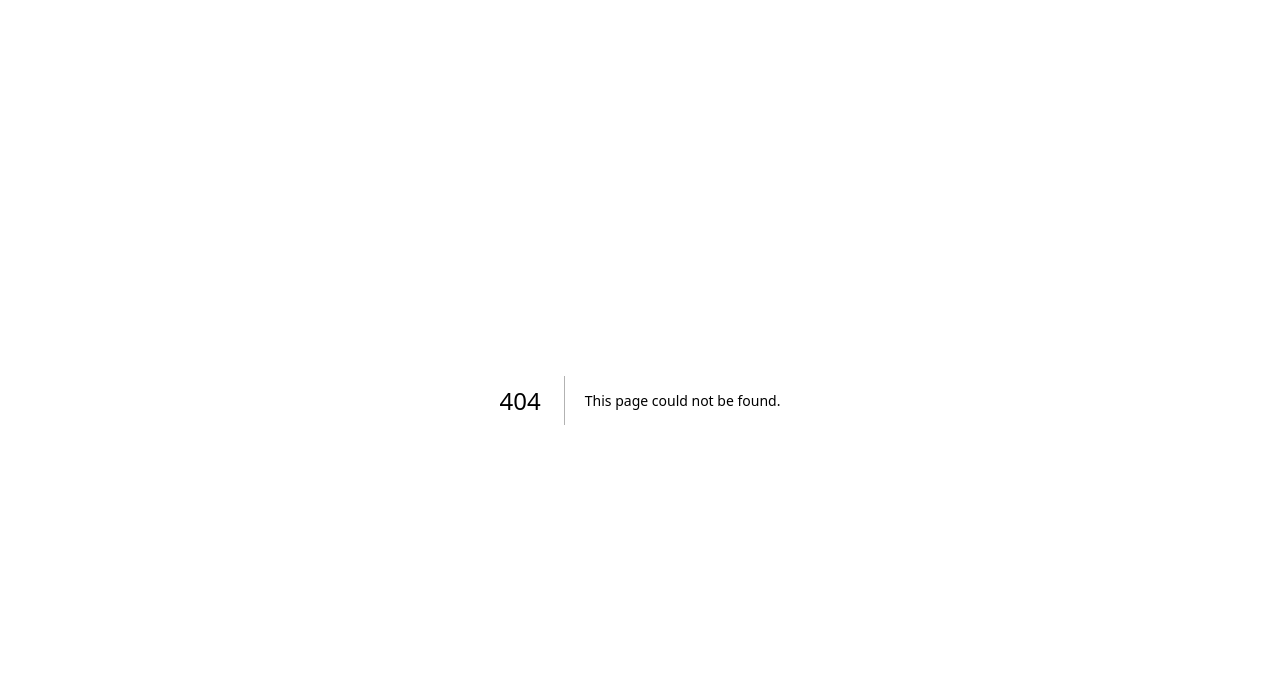
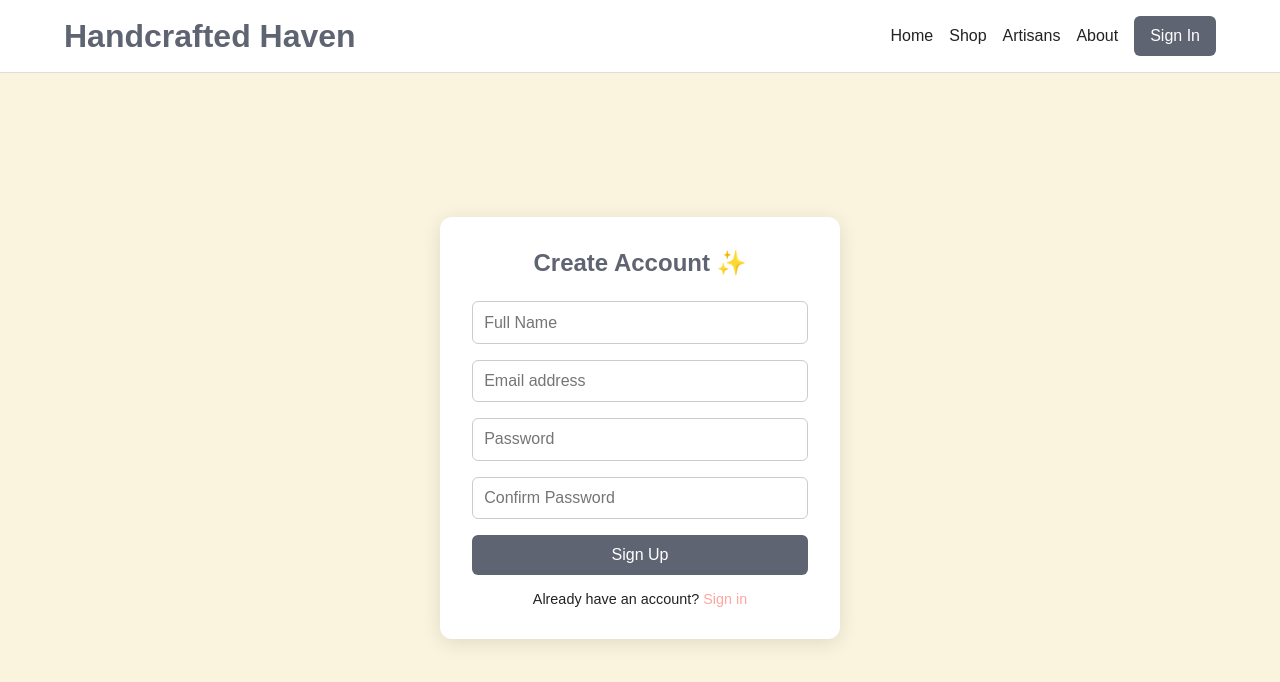
Before and after one commit to dennisalmendarez/handcrafted-haven, a Next.js app: page /signup in a window 1280 px wide. Before the commit this address had no page. Shown: the top 682 px of the page. Built offline with nearby package versions, Linux system fonts and the light colour scheme.

Commit message:
feat: implement authentication pages with sign in and sign up forms, and add Navbar component

```diff
--- a/src/app/globals.css
+++ b/src/app/globals.css
@@ -24,6 +24,98 @@ a {
   text-decoration: none;
 }
 
-button {
+button,
+input {
   font: inherit;
 }
+
+/* Layout */
+.site-container {
+  width: 90%;
+  max-width: 1200px;
+  margin: 0 auto;
+}
+
+/* Header / Navbar */
+.site-header {
+  background-color: white;
+  border-bottom: 1px solid #ddd;
+  padding: 1rem 0;
+}
+
+.site-header-inner {
+  display: flex;
+  justify-content: space-between;
+  align-items: center;
+  flex-wrap: wrap;
+  gap: 1rem;
+}
+
+.site-title {
+  color: var(--blue-slate);
+}
+
+.site-nav {
+  display: flex;
+  gap: 1rem;
+  flex-wrap: wrap;
+  align-items: center;
+}
+
+/* Shared button */
+.btn-primary {
+  background-color: var(--blue-slate);
+  color: white;
+  border: none;
+  padding: 0.7rem 1rem;
+  border-radius: 6px;
+  cursor: pointer;
+  display: inline-block;
+}
+
+/* Auth pages */
+.auth-section {
+  min-height: calc(100vh - 90px);
+  display: flex;
+  justify-content: center;
+  align-items: center;
+  padding: 2rem 1rem;
+}
+
+.auth-card {
+  background-color: white;
+  padding: 2rem;
+  border-radius: 12px;
+  width: 100%;
+  max-width: 400px;
+  box-shadow: 0 4px 20px rgba(0, 0, 0, 0.1);
+}
+
+.auth-title {
+  margin-bottom: 1.5rem;
+  text-align: center;
+  color: var(--blue-slate);
+}
+
+.auth-form {
+  display: flex;
+  flex-direction: column;
+  gap: 1rem;
+}
+
+.auth-input {
+  padding: 0.7rem;
+  border-radius: 6px;
+  border: 1px solid #ccc;
+  outline: none;
+}
+
+.auth-footer {
+  margin-top: 1rem;
+  text-align: center;
+  font-size: 0.9rem;
+}
+
+.auth-link {
+  color: var(--powder-blush);
+}
--- a/src/app/layout.tsx
+++ b/src/app/layout.tsx
@@ -1,9 +1,10 @@
-import "./globals.css";
-import type { Metadata } from "next";
+import './globals.css';
+import type { Metadata } from 'next';
+import Navbar from '@/components/Navbar';
 
 export const metadata: Metadata = {
-  title: "Handcrafted Haven",
-  description: "A marketplace for unique handcrafted goods.",
+  title: 'Handcrafted Haven',
+  description: 'A marketplace for unique handcrafted goods.',
 };
 
 export default function RootLayout({
@@ -13,7 +14,10 @@ export default function RootLayout({
 }>) {
   return (
     <html lang="en">
-      <body>{children}</body>
+      <body>
+        <Navbar />
+        <main>{children}</main>
+      </body>
     </html>
   );
 }
--- a/src/app/page.tsx
+++ b/src/app/page.tsx
@@ -1,4 +1,3 @@
-import Navbar from "@/components/Navbar";
 import Hero from "@/components/Hero";
 import ProductList from "@/components/ProductList";
 import AboutSection from "@/components/AboutSection";
@@ -6,7 +5,6 @@ import AboutSection from "@/components/AboutSection";
 export default function Home() {
   return (
     <main>
-      <Navbar />
       <Hero />
       <ProductList />
       <AboutSection />
--- /dev/null
+++ b/src/app/signin/page.tsx
@@ -0,0 +1,5 @@
+import SignInForm from '@/components/SignInForm';
+
+export default function SignInPage() {
+  return <SignInForm />;
+}
--- /dev/null
+++ b/src/app/signup/page.tsx
@@ -0,0 +1,52 @@
+import Link from 'next/link';
+
+export default function SignUpPage() {
+  return (
+    <section className="auth-section">
+      <div className="auth-card">
+        <h2 className="auth-title">Create Account ✨</h2>
+
+        <form className="auth-form">
+          <input
+            type="text"
+            placeholder="Full Name"
+            required
+            className="auth-input"
+          />
+
+          <input
+            type="email"
+            placeholder="Email address"
+            required
+            className="auth-input"
+          />
+
+          <input
+            type="password"
+            placeholder="Password"
+            required
+            className="auth-input"
+          />
+
+          <input
+            type="password"
+            placeholder="Confirm Password"
+            required
+            className="auth-input"
+          />
+
+          <button type="submit" className="btn-primary auth-button">
+            Sign Up
+          </button>
+        </form>
+
+        <p className="auth-footer">
+          Already have an account?{' '}
+          <Link href="/signin" className="auth-link">
+            Sign in
+          </Link>
+        </p>
+      </div>
+    </section>
+  );
+}
--- a/src/components/Navbar.tsx
+++ b/src/components/Navbar.tsx
@@ -1,50 +1,55 @@
+import Link from 'next/link';
+
 export default function Navbar() {
   return (
     <header
       style={{
-        backgroundColor: "white",
-        borderBottom: "1px solid #ddd",
-        padding: "1rem 0",
+        backgroundColor: 'white',
+        borderBottom: '1px solid #ddd',
+        padding: '1rem 0',
       }}
     >
       <div
         style={{
-          width: "90%",
-          maxWidth: "1200px",
-          margin: "0 auto",
-          display: "flex",
-          justifyContent: "space-between",
-          alignItems: "center",
-          flexWrap: "wrap",
-          gap: "1rem",
+          width: '90%',
+          maxWidth: '1200px',
+          margin: '0 auto',
+          display: 'flex',
+          justifyContent: 'space-between',
+          alignItems: 'center',
+          flexWrap: 'wrap',
+          gap: '1rem',
         }}
       >
-        <h1 style={{ color: "#5e6472" }}>Handcrafted Haven</h1>
+        <h1 style={{ color: '#5e6472' }}>Handcrafted Haven</h1>
 
         <nav
           style={{
-            display: "flex",
-            gap: "1rem",
-            flexWrap: "wrap",
-            alignItems: "center",
+            display: 'flex',
+            gap: '1rem',
+            flexWrap: 'wrap',
+            alignItems: 'center',
           }}
         >
-          <a href="#">Home</a>
-          <a href="#">Shop</a>
-          <a href="#">Artisans</a>
-          <a href="#">About</a>
-          <button
+          <Link href="/">Home</Link>
+          <Link href="/shop">Shop</Link>
+          <Link href="/artisans">Artisans</Link>
+          <Link href="/about">About</Link>
+          <Link
+            href="/signin"
             style={{
-              backgroundColor: "#5e6472",
-              color: "white",
-              border: "none",
-              padding: "0.7rem 1rem",
-              borderRadius: "6px",
-              cursor: "pointer",
+              backgroundColor: '#5e6472',
+              color: 'white',
+              border: 'none',
+              padding: '0.7rem 1rem',
+              borderRadius: '6px',
+              cursor: 'pointer',
+              textDecoration: 'none',
+              display: 'inline-block',
             }}
           >
             Sign In
-          </button>
+          </Link>
         </nav>
       </div>
     </header>
```
Also changed, not shown: src/components/SignInForm.tsx (added, +38 -0 lines).
